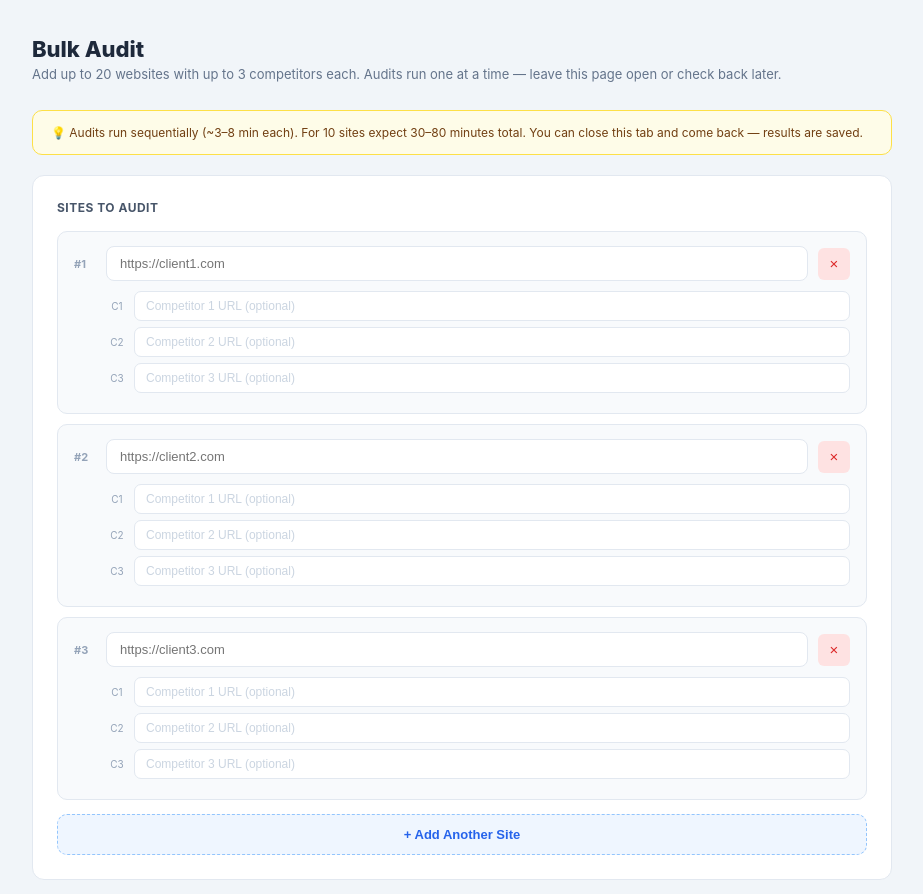
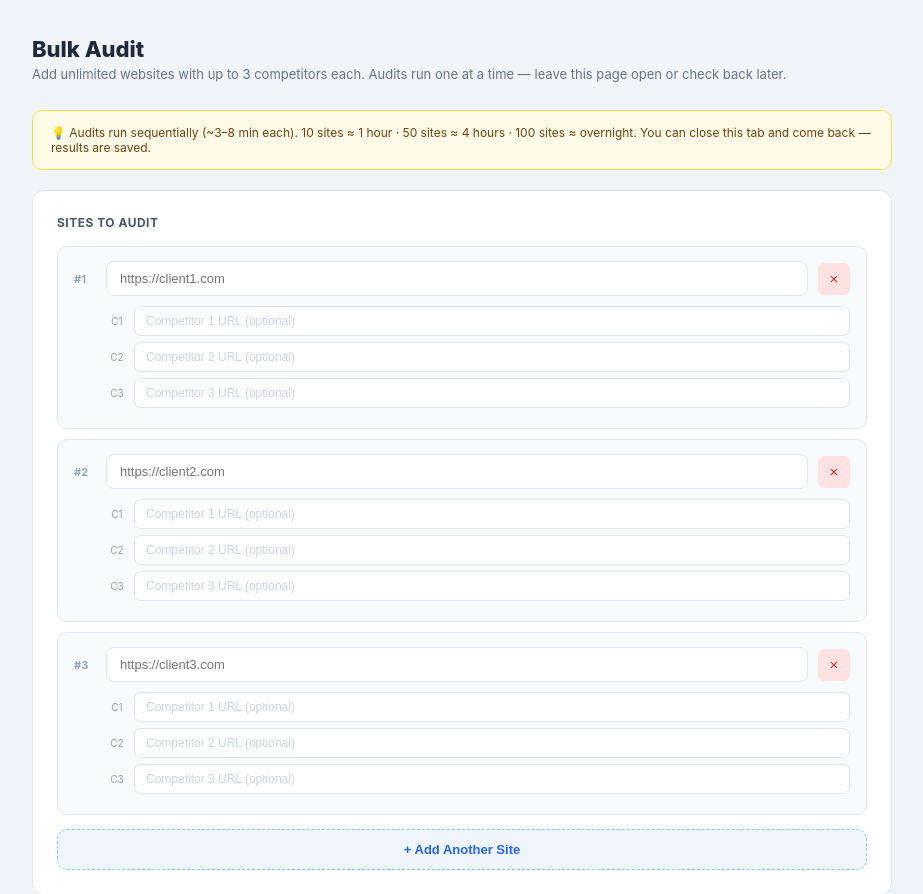
Before and after one commit to biddrupmallick/seo-audit-pro, a FastAPI app: page /bulk in a window 1280 px wide. Shown: the part 48-942 px from the top of the page, without its empty margins (178-1101 px from the left). Run offline with FastAPI, Linux system fonts and the light colour scheme.

Commit message:
Remove 20-site limit from bulk audit — now unlimited
Co-Authored-By: Claude Sonnet 4.6 <noreply@anthropic.com>

```diff
--- a/main.py
+++ b/main.py
@@ -267,7 +267,7 @@ async def bulk_page(request: Request):
 async def start_bulk(request: BulkRequest, background_tasks: BackgroundTasks):
     bulk_id = str(uuid.uuid4())
     items = []
-    for item in request.items[:20]:
+    for item in request.items:
         url = item.url.strip()
         if not url:
             continue
--- a/templates/bulk.html
+++ b/templates/bulk.html
@@ -128,10 +128,10 @@
   <!-- ── INPUT FORM ── -->
   <div id="input-view">
     <h1>Bulk Audit</h1>
-    <p class="subtitle">Add up to 20 websites with up to 3 competitors each. Audits run one at a time — leave this page open or check back later.</p>
+    <p class="subtitle">Add unlimited websites with up to 3 competitors each. Audits run one at a time — leave this page open or check back later.</p>
 
     <div class="tip-box">
-      💡 Audits run sequentially (~3–8 min each). For 10 sites expect 30–80 minutes total. You can close this tab and come back — results are saved.
+      💡 Audits run sequentially (~3–8 min each). 10 sites ≈ 1 hour · 50 sites ≈ 4 hours · 100 sites ≈ overnight. You can close this tab and come back — results are saved.
     </div>
 
     <div class="card">
```
